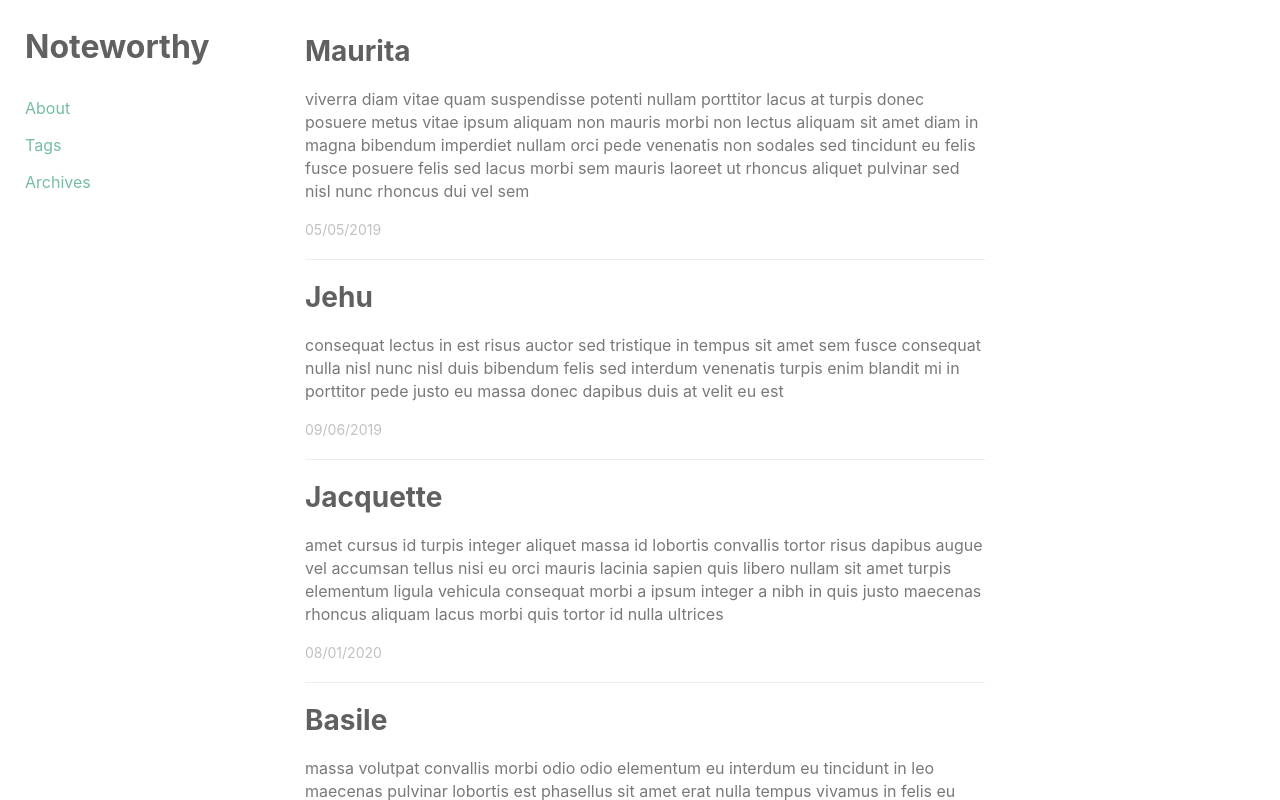
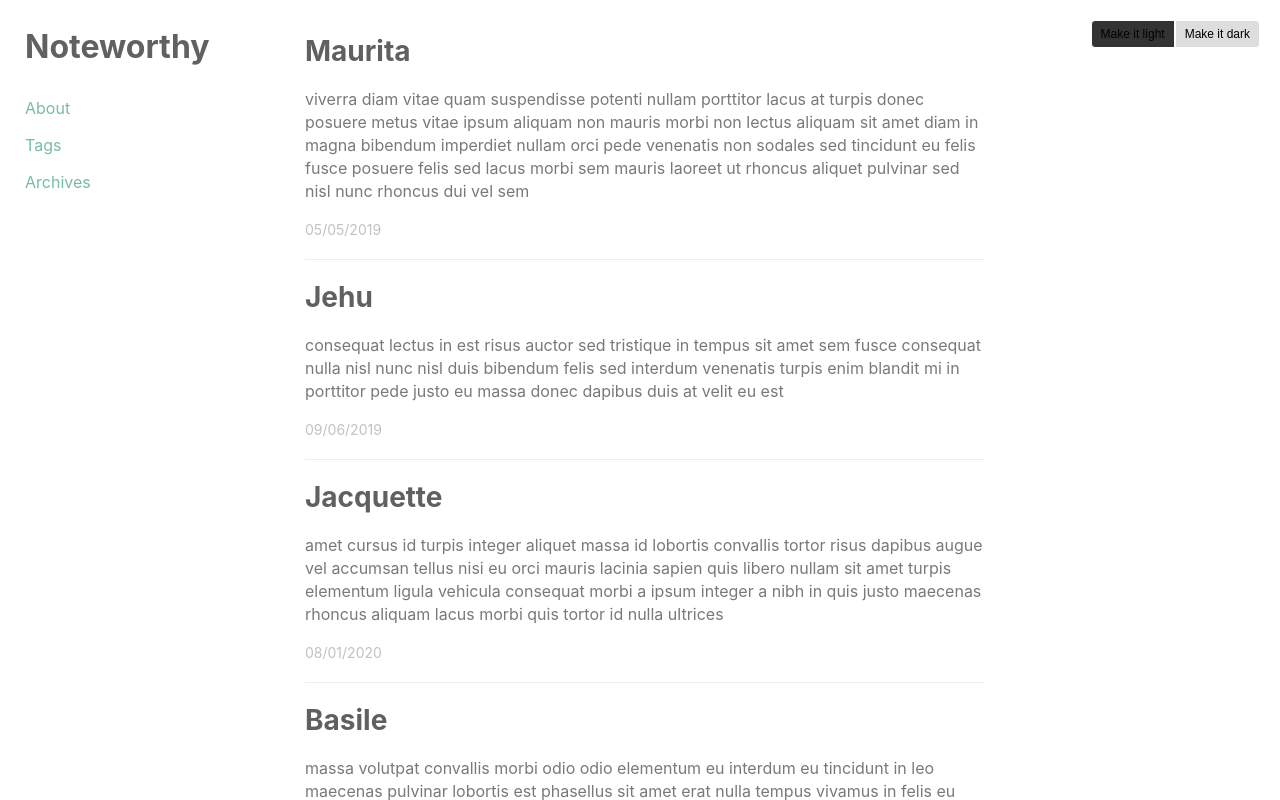
Before and after one commit to explore-free-projects/my-diaries-front-end, a React (Create React App) app: page / in a window 1280 px wide. Built offline with nearby package versions, Linux system fonts and the light colour scheme.

Commit message:
inital design changes

```diff
--- a/src/App.js
+++ b/src/App.js
@@ -1,6 +1,6 @@
 import React, { useState } from 'react';
 import { Router } from "react-router-dom";
-import { ThemeProvider } from 'styled-components'
+import styled, { ThemeProvider } from 'styled-components'
 import history from "./history.js";
 import { Main, SideNav } from './Common/';
 import { themes } from './utils/theme';
@@ -16,6 +16,32 @@ const darkTheme = () => ({
   ...themes['dark'],
 })
 
+const ThemeToggle = styled.div `
+  position: fixed;
+  right: 20px;
+  top: 20px;
+  z-index: 1
+`;
+
+
+const ThemeToggleBtn = styled.button `
+  padding: 6px 9px;
+  border: 1px solid #fff;
+  font-size: 12px;
+  outline: 0;
+  background-color: ${props => (props.currentTheme === true) ? "#333" : "#ddd"};
+
+  &:first-child {
+    border-top-left-radius: 4px;
+    border-bottom-left-radius: 4px;
+  }
+
+  &:last-child {
+    border-top-right-radius: 4px;
+    border-bottom-right-radius: 4px;
+  }
+`
+
 function App() {
   const [theme, setTheme] = useState(lightTheme())
   const setDarkTheme = () => setTheme(darkTheme())
@@ -23,11 +49,23 @@ function App() {
 
   return (
     <Router history={history}>
+      <ThemeToggle>
+        <ThemeToggleBtn
+          onClick={setLightTheme}
+          currentTheme={theme.type === 'light'}
+          >
+            Make it light
+        </ThemeToggleBtn>
+        <ThemeToggleBtn
+          onClick={setDarkTheme}
+          currentTheme={theme.type === 'dark'}
+          >
+            Make it dark
+        </ThemeToggleBtn>
+      </ThemeToggle>
       <ThemeProvider theme={theme}>
         <GlobalStyle />
         <SideNav/>
-        {/* <button onClick={setLightTheme}>Make it light</button>
-                <button onClick={setDarkTheme}>Make it dark</button> */}
         <Main/>
       </ThemeProvider>
     </Router>
```
